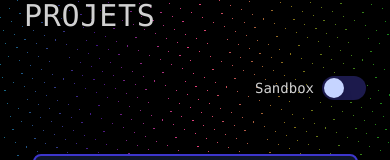
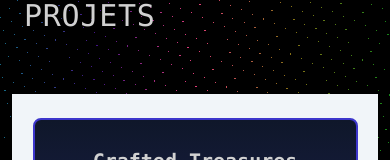
Before and after one commit to NollieChtn6/Portfolio, a React (Vite) app: page /projects in a window 390 px wide. Shown: the part 137-297 px from the top of the page. Built offline with nearby package versions, Linux system fonts and the light colour scheme.

Commit message:
fix layout and display on screens up to sm breakpoint and from md breakpoint

```diff
--- a/src/components/projects/Projects.tsx
+++ b/src/components/projects/Projects.tsx
@@ -21,7 +21,7 @@ function Projects() {
         </h2>
       </div>
       <div className="projects-content flex flex-col w-full h-full p-3 items-center space-y-6 overflow-hidden">
-        <div className="w-full h-[100px] px-3 place">
+        <div className="w-full h-[50px] px-3 max-sm:hidden md:display">
           <div className="flex items-center space-x-2 h-full justify-end">
             <Label
               htmlFor="display-sandbox-projects"
@@ -35,7 +35,7 @@ function Projects() {
             />
           </div>
         </div>
-        <div className="projects-list flex flex-col grow md:flex-row md:flex-wrap p-3 items-center justify-evenly md:justify-evenly overflow-y-auto w-full">
+        <div className="projects-list flex flex-col grow md:flex-row md:flex-wrap p-3 md:justify-evenly max-md:items-center overflow-y-auto h-full w-full bg-slate-100 ">
           {displaySandboxOnly
             ? sandboxProjects.map((project) => {
                 return <ProjectElement key={project.id} project={project} />;
```
